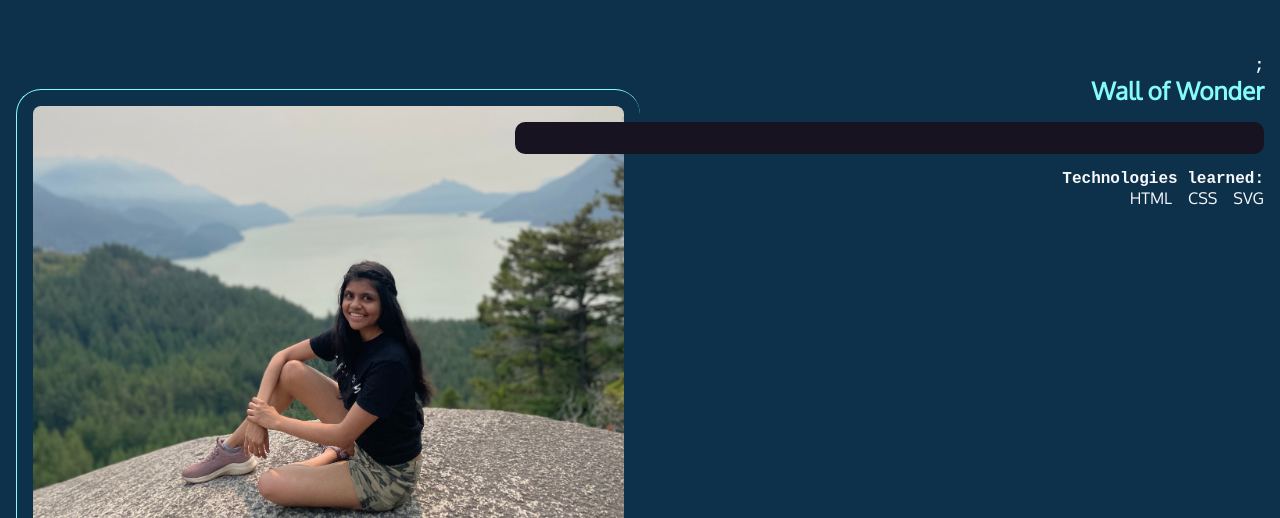
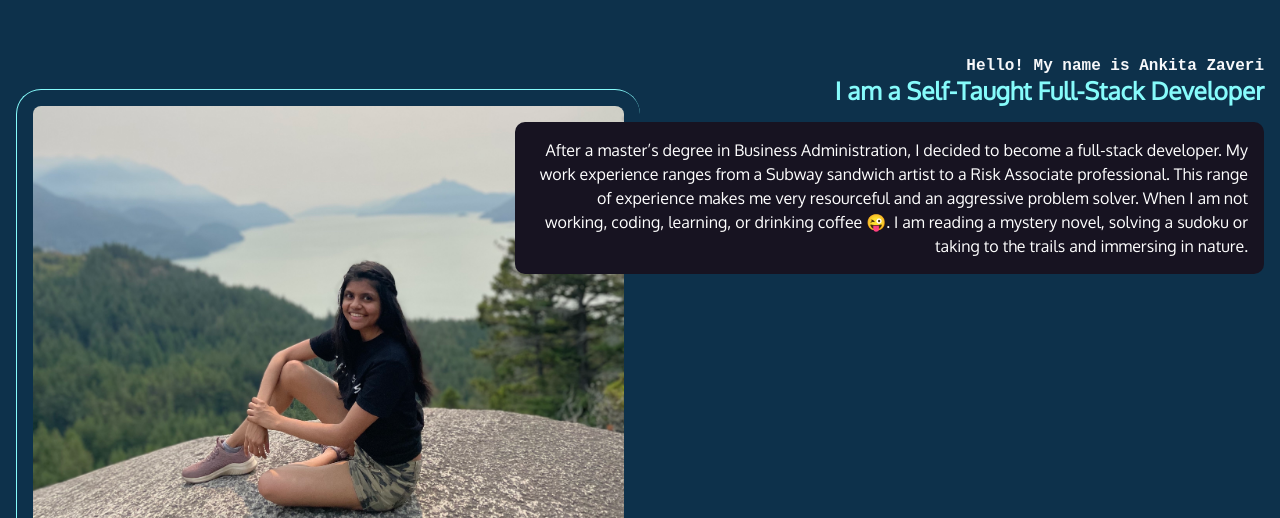
Before and after one commit to Marcellia/AnkitaZaveri, a plain HTML site: page about.html in a window 1280 px wide. Shown: the part 282-800 px from the top of the page. Drawn offline with Linux system fonts and the light colour scheme; a web font is replaced by a local one.

Commit message:
Updated about me

```diff
--- a/about.html
+++ b/about.html
@@ -41,15 +41,12 @@
       <h2>About Me </h2>
       <article>
         <div class="text">
-          <h4> ; </h4>
-          <h3>Wall of Wonder</h3>
-          <p class="blackbox"> </p>
-          <h4>Technologies learned:</h4>
-          <ul>
-            <li>HTML</li>
-            <li>CSS</li>
-            <li>SVG</li>
-          </ul>
+          <h4>Hello! My name is Ankita Zaveri </h4>
+          <h3>I am a Self-Taught Full-Stack Developer</h3>
+          <p class="blackbox">  After a master’s degree in Business Administration, I decided to become a full-stack developer.
+            My work experience ranges from a Subway sandwich artist to a Risk Associate professional. This range of experience makes me very resourceful and an aggressive problem solver.
+ When I am not working, coding, learning, or drinking coffee &#128540. I am reading a mystery novel, solving a sudoku or taking to the trails and immersing in nature.  </p>
+
         </div>
         <img src="img/Anki.jpg" />
       </article>
```
Also changed, not shown: index.html (+3 -3 lines).
